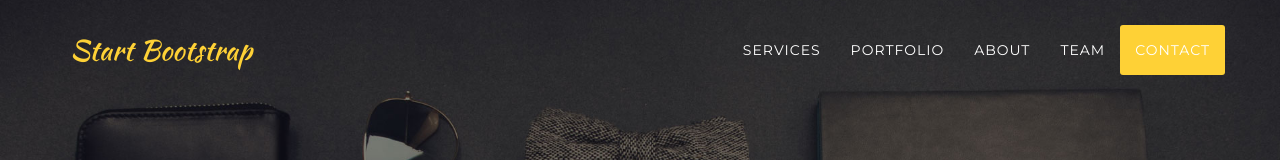
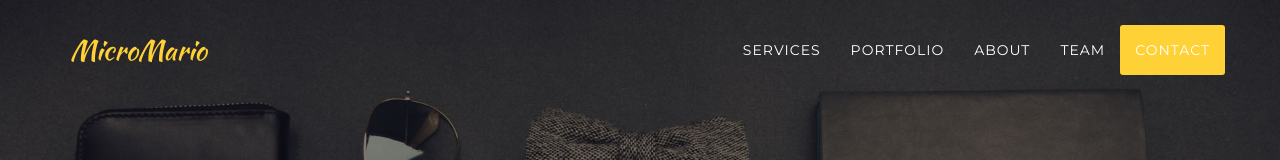
Before and after one commit to Plumber-Person/MicroMario, a plain HTML site: page index.html in a window 1280 px wide. Shown: the top 160 px of the page. Drawn offline with nearby package versions, Linux system fonts and the light colour scheme; a web font is replaced by a local one.

Commit message:
index.html changes

```diff
--- a/index.html
+++ b/index.html
@@ -9,7 +9,7 @@
     <meta name="description" content="">
     <meta name="author" content="">
 
-    <title>Agency - Start Bootstrap Theme</title>
+    <title>MicroMario for Pebble Watch</title>
 
     <!-- Bootstrap Core CSS -->
     <link href="css/bootstrap.min.css" rel="stylesheet">
@@ -46,7 +46,7 @@
                     <span class="icon-bar"></span>
                     <span class="icon-bar"></span>
                 </button>
-                <a class="navbar-brand page-scroll" href="#page-top">Start Bootstrap</a>
+                <a class="navbar-brand page-scroll" href="#page-top">MicroMario</a>
             </div>
 
             <!-- Collect the nav links, forms, and other content for toggling -->
```
